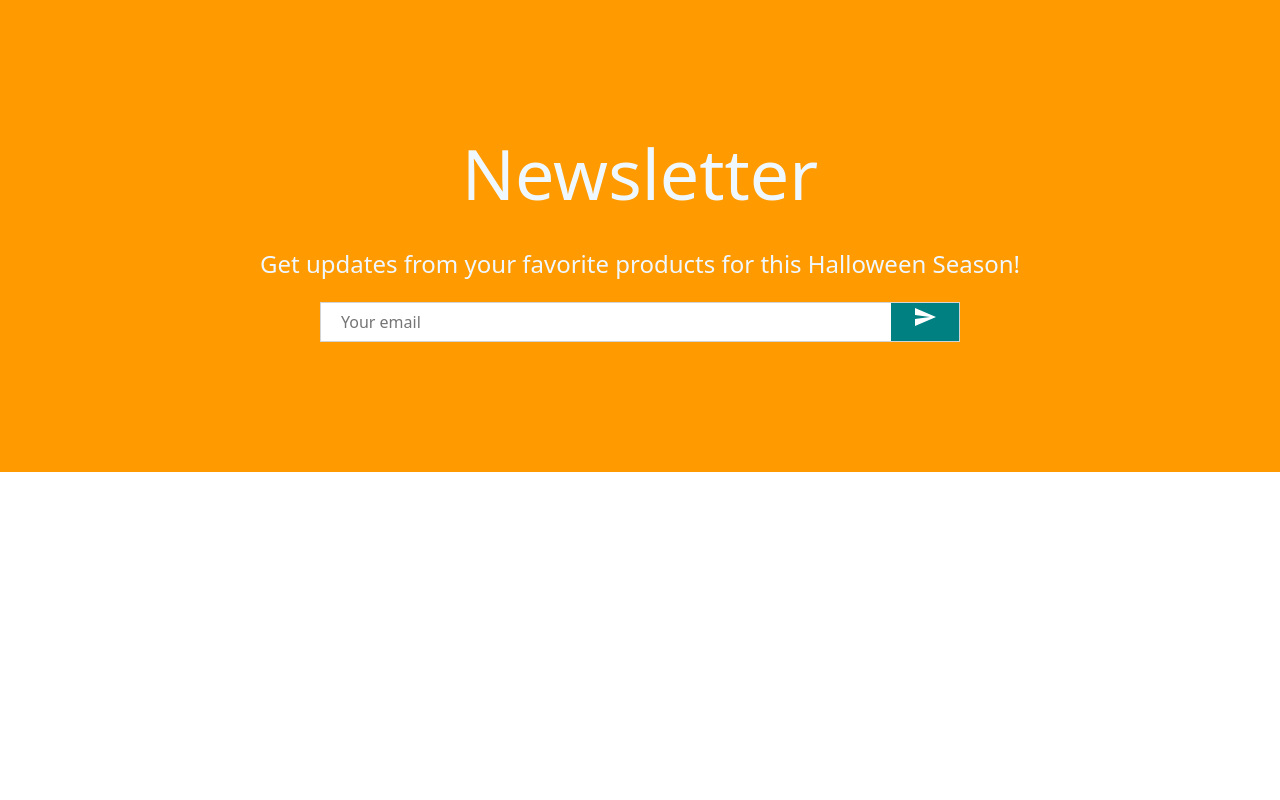
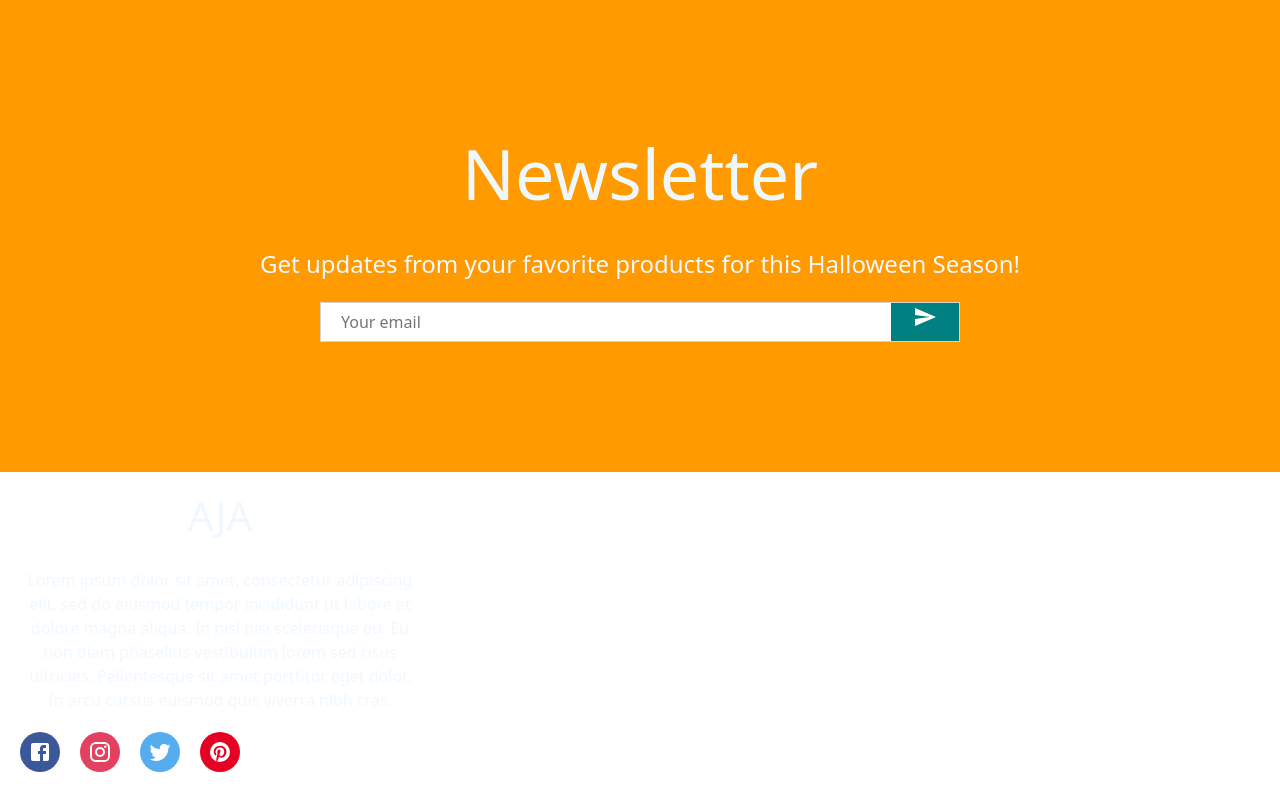
Before and after one commit to amirsinai/AJA-eCom, a React (Create React App) app: page /test in a window 1280 px wide. Shown: the part 1389-2189 px from the top of the page. Before the commit the page ends 1861 px from the top, so only its background shows below. Built offline with nearby package versions, Linux system fonts and the light colour scheme.

Commit message:
Added the footer with social logos

```diff
--- a/src/App.js
+++ b/src/App.js
@@ -6,6 +6,7 @@ import Test from './components/test'
 import Bar from './components/navbar.js';
 import Slider from './components/slider.jsx';
 import Newsletter from './components/newsletter.jsx';
+import Footer from './components/footer.jsx';
 
 function App() {
   return (
@@ -21,6 +22,7 @@ function App() {
             </Routes>
         </main>
         <Newsletter />
+        <Footer />
       </div>
     </div>
     </Router>
--- a/src/components/footer.jsx
+++ b/src/components/footer.jsx
@@ -1,4 +1,6 @@
-import styled from "styled-components"
+import React from "react";
+import { Facebook, Instagram, Pinterest, Twitter } from "@mui/icons-material";
+import styled from "styled-components";
 
 const Container = styled.div`
   display: flex;
@@ -6,34 +8,76 @@ const Container = styled.div`
 
 const Left = styled.div`
   flex: 1;
+  display: flex;
+  flex-direction: column;
+  padding: 20px;
+`;
+
+const Logo = styled.h1`
+
+`;
+
+const Desc = styled.p`
+  margin: 20px 0px;
+`;
+
+const SocialContainer = styled.div`
+  display: flex;
+`;
+
+const SocialIcon = styled.h1`
+  width: 40px;
+  height: 40px;
+  border-radius: 50%;
+  color: white;
+  background-color: #${(props) => props.color};
+  display: flex;
+  align-items: center;
+  justify-content: center;
+  margin-right: 20px;
+  cursor: pointer;
 `;
 
 const Center = styled.div`
   flex: 1;
+  padding: 20px;
 `;
+
 const Right = styled.div`
   flex: 1;
 `;
 
-const footer = () => {
+const Footer = () => {
   return (
     <Container>
-      <Left></Left>
-        <Logo></Logo>
-        <Desc>
-          Lorem ipsum dolor sit amet, consectetur adipiscing elit, sed do
-          eiusmod tempor incididunt ut labore et dolore magna aliqua. In nisl
-          nisi scelerisque eu. Eu non diam phasellus vestibulum lorem sed risus
-          ultricies. Pellentesque sit amet porttitor eget dolor. In arcu cursus
-          euismod quis viverra nibh cras.
-        </Desc>
-        <SoicalContainer>
-
-        </SoicalContainer>
+      <Left>
+      <Logo>AJA</Logo>
+      <Desc>
+        Lorem ipsum dolor sit amet, consectetur adipiscing elit, sed do eiusmod
+        tempor incididunt ut labore et dolore magna aliqua. In nisl nisi
+        scelerisque eu. Eu non diam phasellus vestibulum lorem sed risus
+        ultricies. Pellentesque sit amet porttitor eget dolor. In arcu cursus
+        euismod quis viverra nibh cras.
+      </Desc>
+      <SocialContainer>
+        <SocialIcon color='3B5999'>
+          <Facebook />
+        </SocialIcon>
+        <SocialIcon color='E4405F'>
+          <Instagram />
+        </SocialIcon>
+        <SocialIcon color='55ACEE'>
+          <Twitter />
+        </SocialIcon>
+        <SocialIcon color='E60023'>
+          <Pinterest />
+        </SocialIcon>
+      </SocialContainer>
+      </Left>
       <Center></Center>
       <Right></Right>
     </Container>
-  )
-}
+  );
+};
 
-export default footer
+export default Footer;
```
